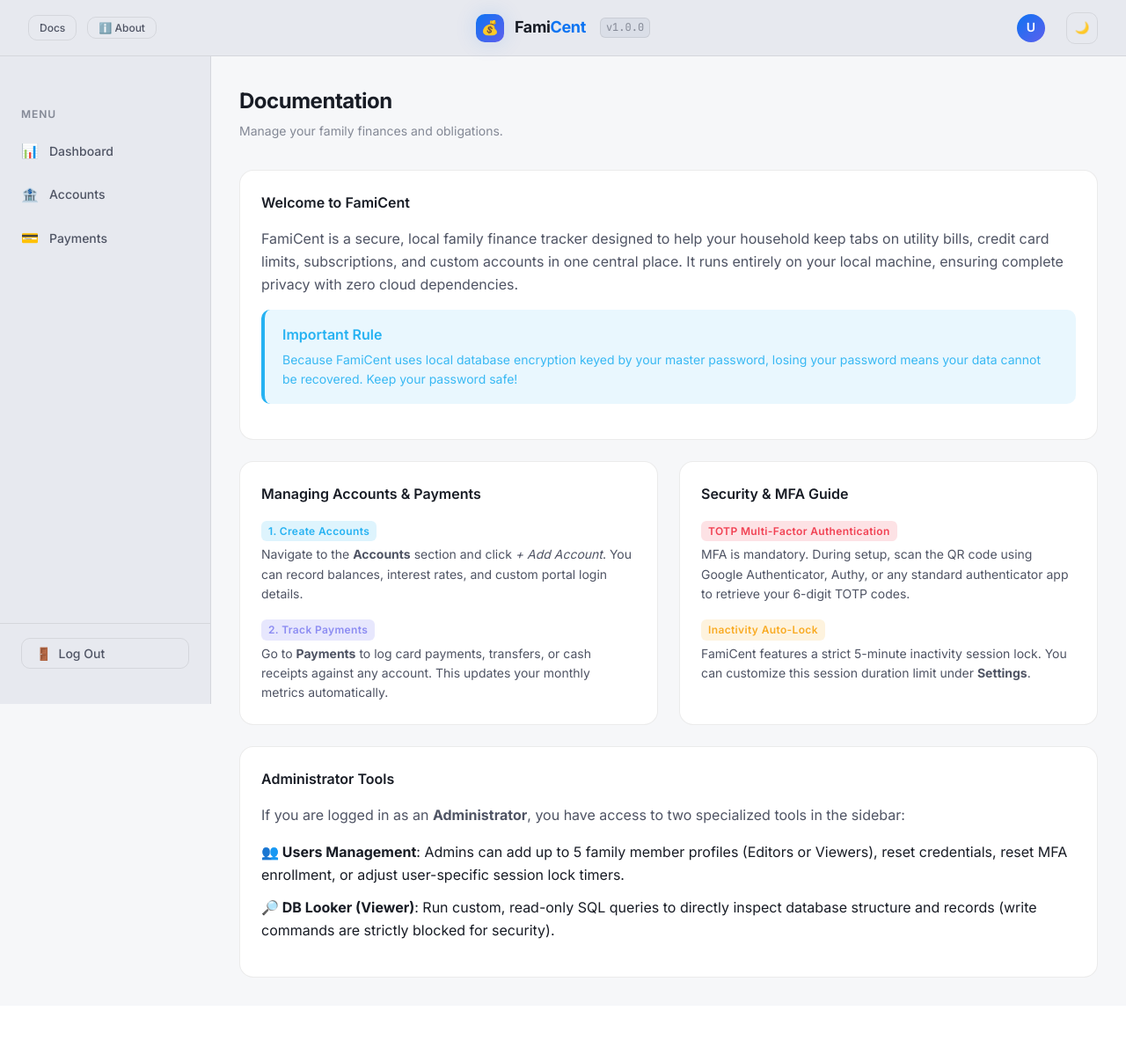
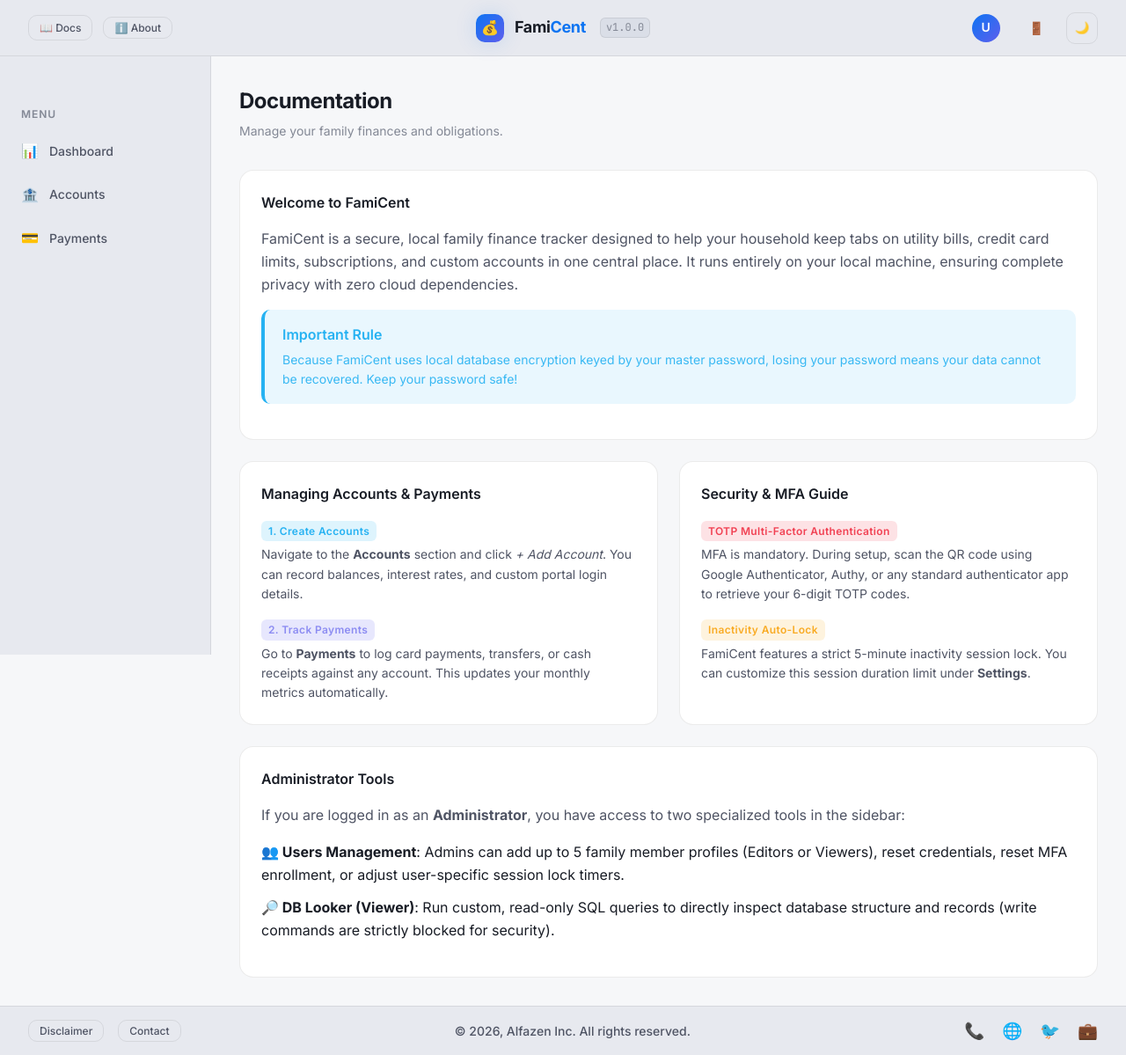
Before and after one commit to marcuz-apl/FamiCent_Flask_agy, a Flask app: template src/famicent/templates/docs.html in a window 1280 px wide. Shown: the whole page at 88% size. Before the commit the page ends 1111 px from the top, so only its background shows below. Run offline with Flask 3, Linux system fonts and the light colour scheme; the template is opened without the code that fills it, so the values that code supplies are empty.

Commit message:
feat: implement authenticated app shell with sidebar navigation, base styling, and supporting JavaScript

```diff
--- a/src/famicent/static/css/style.css
+++ b/src/famicent/static/css/style.css
@@ -133,8 +133,13 @@ ul, ol { list-style: none; }
 .app-shell {
   display: grid;
   grid-template-columns: var(--sidebar-width) 1fr;
-  grid-template-rows: var(--header-height) 1fr;
+  grid-template-rows: var(--header-height) 1fr auto;
   min-height: 100vh;
+  transition: grid-template-columns var(--transition-slow) ease;
+}
+
+.app-shell.sidebar-hidden {
+  grid-template-columns: 0 1fr;
 }
 
 /* Sidebar */
@@ -148,9 +153,16 @@ ul, ol { list-style: none; }
   padding: var(--space-6) 0;
   position: sticky;
   top: var(--header-height);
-  height: calc(100vh - var(--header-height));
+  height: calc(100vh - var(--header-height) - 56px);
   overflow-y: auto;
   z-index: 100;
+  transition: transform var(--transition-slow) ease, opacity var(--transition-slow) ease;
+}
+
+.app-shell.sidebar-hidden .sidebar {
+  transform: translateX(-100%);
+  opacity: 0;
+  pointer-events: none;
 }
 
 .sidebar-brand {
@@ -312,6 +324,23 @@ ul, ol { list-style: none; }
   gap: var(--space-2);
   font-size: var(--font-size-sm);
   color: var(--clr-text-secondary);
+}
+
+.header-logout-form {
+  display: inline-block;
+  margin-left: var(--space-2);
+}
+
+.header-logout-btn {
+  padding: 4px 8px !important;
+  font-size: var(--font-size-sm) !important;
+  border-color: transparent !important;
+  background: transparent !important;
+}
+
+.header-logout-btn:hover {
+  background: var(--clr-bg-elevated) !important;
+  border-color: var(--clr-border) !important;
 }
 
 .header-avatar {
@@ -1304,13 +1333,79 @@ tbody td {
   margin: var(--space-6) 0;
 }
 
+/* Footer Layout & Styling */
+.app-footer {
+  grid-row: 3;
+  grid-column: 1 / -1;
+  background: var(--clr-bg-secondary);
+  border-top: 1px solid var(--clr-border);
+  display: flex;
+  align-items: center;
+  justify-content: space-between;
+  padding: var(--space-4) var(--space-8);
+  height: 56px;
+  font-size: var(--font-size-sm);
+  color: var(--clr-text-secondary);
+}
+
+.footer-left {
+  display: flex;
+  gap: var(--space-4);
+  align-items: center;
+}
+
+.footer-center {
+  text-align: center;
+  font-weight: 500;
+}
+
+.footer-right {
+  display: flex;
+  gap: var(--space-5);
+  align-items: center;
+}
+
+.footer-social-link {
+  font-size: 1.15rem;
+  color: var(--clr-text-secondary);
+  transition: transform var(--transition-fast), color var(--transition-fast);
+  text-decoration: none;
+}
+
+.footer-social-link:hover {
+  transform: scale(1.15);
+  color: var(--clr-accent-primary);
+}
+
+.contact-dialog-link {
+  color: var(--clr-accent-primary);
+  text-decoration: underline;
+}
+
+.modal-body-custom {
+  line-height: 1.6;
+}
+
+.modal-footer-no-border {
+  border-top: none !important;
+}
+
 /* =========================================================
    23. Responsive
    ========================================================= */
 @media (max-width: 768px) {
   .app-shell {
     grid-template-columns: 1fr;
-    grid-template-rows: var(--header-height) 1fr;
+    grid-template-rows: var(--header-height) 1fr auto;
+  }
+
+  .app-footer {
+    grid-column: 1;
+    flex-direction: column;
+    height: auto;
+    gap: var(--space-3);
+    padding: var(--space-4) var(--space-6);
+    text-align: center;
   }
 
   .sidebar {
--- a/src/famicent/templates/app_base.html
+++ b/src/famicent/templates/app_base.html
@@ -49,22 +49,12 @@
       {% endif %}
     </nav>
 
-    <div class="sidebar-footer">
-      <form action="{{ url_for('auth.logout') }}" method="post" id="logout-form">
-        <input type="hidden" name="csrf_token" value="{{ session.get('csrf_token', '') }}" />
-        <button type="submit" class="btn btn-ghost w-full" id="logout-btn" aria-label="Log out">
-          <span aria-hidden="true">🚪</span> Log Out
-        </button>
-      </form>
-    </div>
   </aside>
 
   {# ── Header ──────────────────────────────────────────────── #}
   <header class="app-header" role="banner">
     <div class="header-left">
-      <button class="btn btn-ghost btn-sm" id="sidebar-toggle" aria-label="Toggle sidebar"
-              style="display:none;" aria-expanded="false">☰</button>
-      <a href="{{ url_for('dashboard.docs') }}" class="btn btn-ghost btn-sm" id="header-docs-btn">Docs</a>
+      <a href="{{ url_for('dashboard.docs') }}" class="btn btn-ghost btn-sm" id="header-docs-btn">📖 Docs</a>
       <button class="btn btn-ghost btn-sm" id="header-about-btn" data-modal-open="about-modal" aria-label="About FamiCent">ℹ️ About</button>
     </div>
 
@@ -80,6 +70,12 @@
           {{ session.get('username', 'U')[0].upper() }}
         </div>
         <span>{{ session.get('username', '') }}</span>
+        <form action="{{ url_for('auth.logout') }}" method="post" id="logout-form" class="header-logout-form">
+          <input type="hidden" name="csrf_token" value="{{ session.get('csrf_token', '') }}" />
+          <button type="submit" class="btn btn-ghost btn-sm header-logout-btn" id="logout-btn" aria-label="Log out" title="Log Out">
+            🚪
+          </button>
+        </form>
       </div>
       <button class="theme-toggle-btn" id="theme-toggle-btn" aria-label="Toggle theme">
         <span class="theme-icon-dark">🌙</span>
@@ -98,6 +94,23 @@
     </div>
     {% block content %}{% endblock %}
   </main>
+
+  {# ── Footer ──────────────────────────────────────────────── #}
+  <footer class="app-footer" role="contentinfo">
+    <div class="footer-left">
+      <button class="btn btn-ghost btn-sm" id="footer-disclaimer-btn" data-modal-open="disclaimer-modal">Disclaimer</button>
+      <button class="btn btn-ghost btn-sm" id="footer-contact-btn" data-modal-open="contact-modal">Contact</button>
+    </div>
+    <div class="footer-center">
+      &copy; 2026, Alfazen Inc. All rights reserved.
+    </div>
+    <div class="footer-right">
+      <a href="tel:+15550199" class="footer-social-link" title="Call Us" aria-label="Telephone">📞</a>
+      <a href="https://alfazen.example.com" target="_blank" rel="noopener noreferrer" class="footer-social-link" title="Website" aria-label="Web">🌐</a>
+      <a href="https://x.com/alfazen" target="_blank" rel="noopener noreferrer" class="footer-social-link" title="Twitter/X" aria-label="Twitter/X">🐦</a>
+      <a href="https://linkedin.com/company/alfazen" target="_blank" rel="noopener noreferrer" class="footer-social-link" title="LinkedIn" aria-label="LinkedIn">💼</a>
+    </div>
+  </footer>
 
 </div>
 
@@ -130,4 +143,55 @@
   </div>
 </div>
 
+{# ── Disclaimer Modal ────────────────────────────────────── #}
+<div class="modal-overlay" id="disclaimer-modal" role="dialog"
+     aria-modal="true" aria-labelledby="disclaimer-modal-title">
+  <div class="modal about-dialog-modal">
+    <div class="modal-header">
+      <h2 class="modal-title" id="disclaimer-modal-title">Disclaimer</h2>
+    </div>
+    <div class="modal-body text-secondary mt-4 modal-body-custom">
+      <p class="mb-4">
+        FamiCent is a locally-hosted financial management utility provided "as is" and without any warranties, express or implied. It is designed to assist you in tracking your personal or family finances.
+      </p>
+      <p class="mb-4">
+        Alfazen Inc. does not store, access, or transmit your financial records or credentials. All data is saved on your local storage device using local encryption schemas.
+      </p>
+      <p>
+        By using this software, you agree that you are solely responsible for keeping backups of your master password, TOTP keys, and database. Alfazen Inc. cannot recover data in the event of lost credentials.
+      </p>
+    </div>
+    <div class="modal-footer modal-footer-no-border">
+      <button type="button" class="btn btn-primary" data-modal-close id="disclaimer-modal-close-btn">I Understand</button>
+    </div>
+  </div>
+</div>
+
+{# ── Contact Modal ───────────────────────────────────────── #}
+<div class="modal-overlay" id="contact-modal" role="dialog"
+     aria-modal="true" aria-labelledby="contact-modal-title">
+  <div class="modal about-dialog-modal">
+    <div class="modal-header">
+      <h2 class="modal-title" id="contact-modal-title">Contact Support</h2>
+    </div>
+    <div class="modal-body text-secondary mt-4 modal-body-custom">
+      <p class="mb-4">
+        Need assistance, want to report a security bug, or have feature feedback? We would love to hear from you.
+      </p>
+      <div class="alert alert-info mb-4">
+        <div class="alert-content">
+          <p class="alert-title">Support Hours</p>
+          <p class="alert-text">Monday - Friday, 9:00 AM - 5:00 PM EST</p>
+        </div>
+      </div>
+      <p class="mb-2"><strong>📞 Phone:</strong> +1 (555) 0199</p>
+      <p class="mb-2"><strong>📧 Email:</strong> support@alfazen.example.com</p>
+      <p><strong>🌐 Web:</strong> <a href="https://alfazen.example.com" target="_blank" rel="noopener noreferrer" class="contact-dialog-link">alfazen.example.com</a></p>
+    </div>
+    <div class="modal-footer modal-footer-no-border">
+      <button type="button" class="btn btn-primary" data-modal-close id="contact-modal-close-btn">Close</button>
+    </div>
+  </div>
+</div>
+
 {% endblock %}
```
Also changed, not shown: src/famicent/static/js/app.js (+40 -0 lines).
